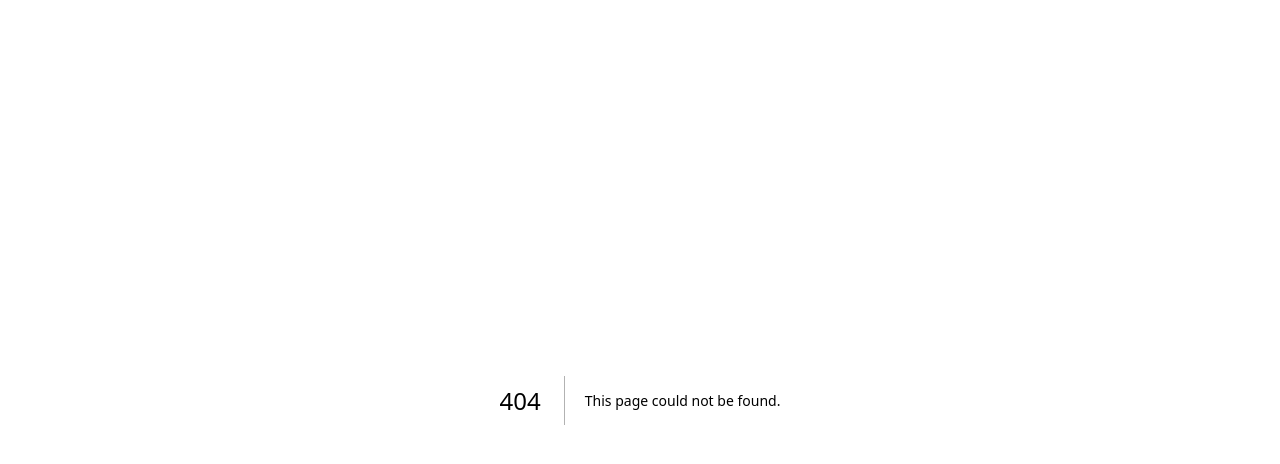
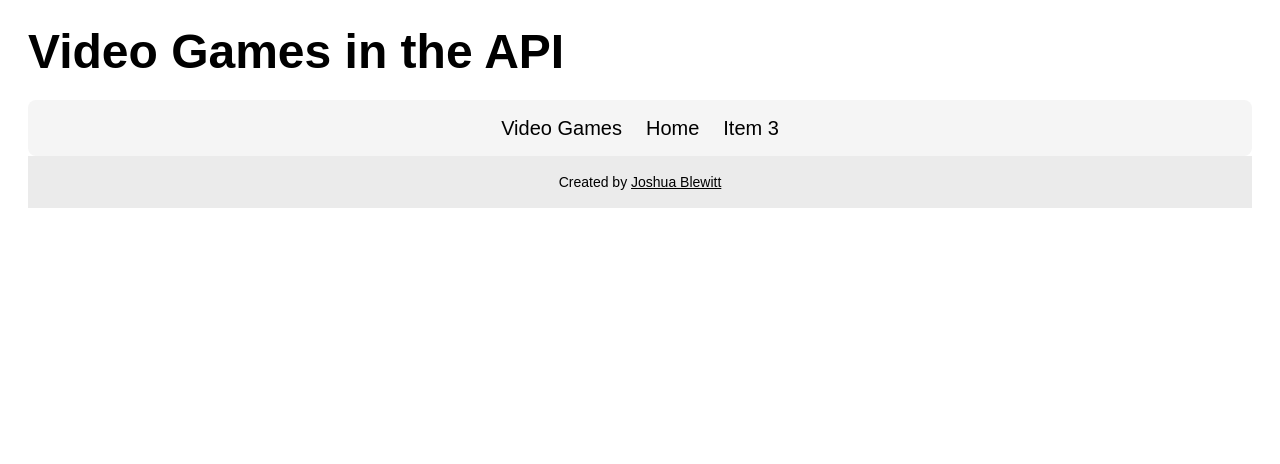
Before and after one commit to JB-26/video-game-api-nextjs, a Next.js app: page /videogames in a window 1280 px wide. Before the commit this address had no page. Shown: the top 464 px of the page. Built offline with nearby package versions, Linux system fonts and the light colour scheme.

Commit message:
Footer component and page

```diff
--- /dev/null
+++ b/app/components/Footer/footer.tsx
@@ -0,0 +1,44 @@
+import Link from "next/link";
+
+const Footer = () => {
+  return (
+    <div>
+      <ul className="menu menu-horizontal bg-base-200 rounded-box flex justify-center w-full text-xl">
+        <li>
+          <a>
+            <Link href="/videogames" rel="noopener noreferrer">
+              Video Games
+            </Link>
+          </a>
+        </li>
+        <li>
+          <a>
+            <Link href="/" rel="noopener noreferrer">
+              Home
+            </Link>
+          </a>
+        </li>
+        <li>
+          <a>Item 3</a>
+        </li>
+      </ul>
+      <footer className="footer sm:footer-horizontal footer-center bg-base-300 text-base-content p-4">
+        <aside>
+          <p>
+            Created by{" "}
+            <Link
+              href="https://www.joshblewitt.dev/"
+              className="link"
+              rel="noopener noreferrer"
+              target="_blank"
+            >
+              Joshua Blewitt
+            </Link>
+          </p>
+        </aside>
+      </footer>
+    </div>
+  );
+};
+
+export default Footer;
--- a/app/page.tsx
+++ b/app/page.tsx
@@ -1,4 +1,5 @@
 import Link from "next/link";
+import Footer from "./components/Footer/footer";
 
 export default function Home() {
   return (
@@ -62,21 +63,7 @@ export default function Home() {
           </div>
         </div>
       </div>
-      <footer className="footer sm:footer-horizontal footer-center bg-base-300 text-base-content p-4">
-        <aside>
-          <p>
-            Created by{" "}
-            <Link
-              href="https://www.joshblewitt.dev/"
-              className="link"
-              rel="noopener noreferrer"
-              target="_blank"
-            >
-              Joshua Blewitt
-            </Link>
-          </p>
-        </aside>
-      </footer>
+      <Footer />
     </div>
   );
 }
--- /dev/null
+++ b/app/videogames/page.tsx
@@ -0,0 +1,13 @@
+import Link from "next/link";
+import Footer from "../components/Footer/footer";
+
+const VideoGame = () => {
+  return (
+    <div data-theme="lofi" className="min-h-screen flex flex-col gap-6 p-7">
+      <h1 className="text-5xl font-bold">Video Games in the API</h1>
+      <Footer />
+    </div>
+  );
+};
+
+export default VideoGame;
```
